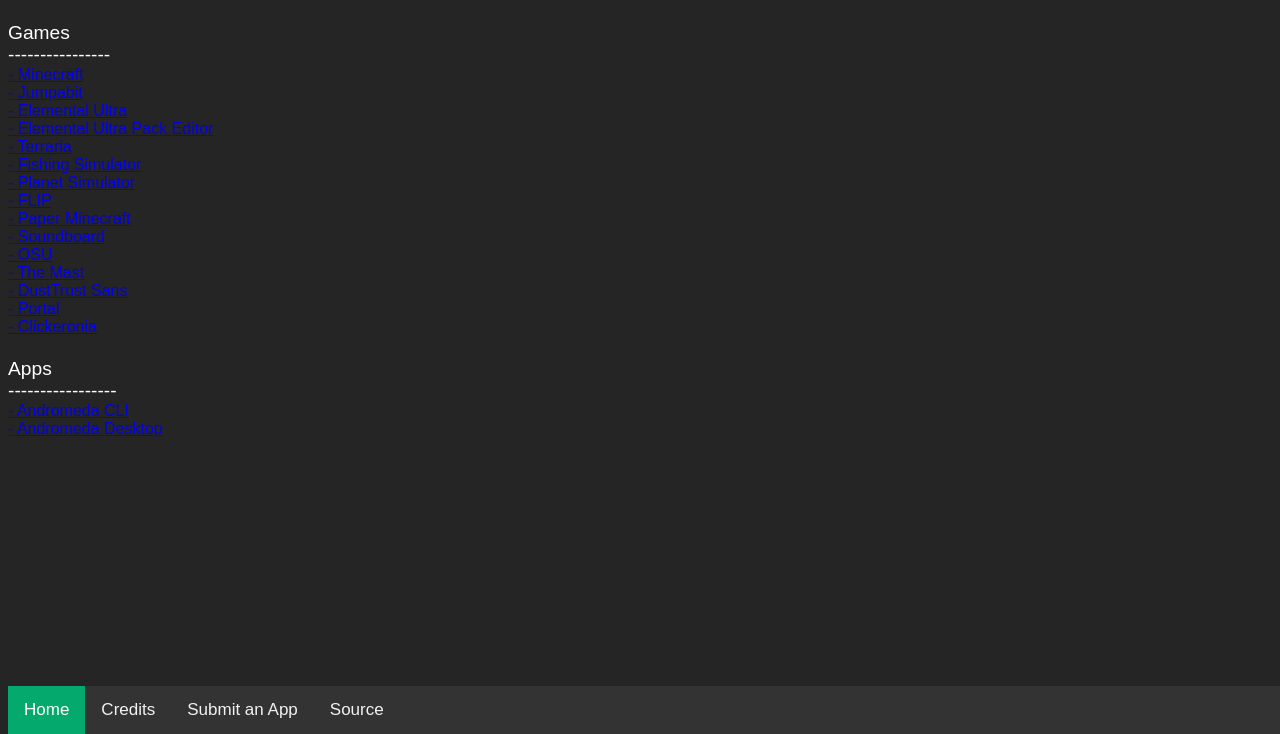
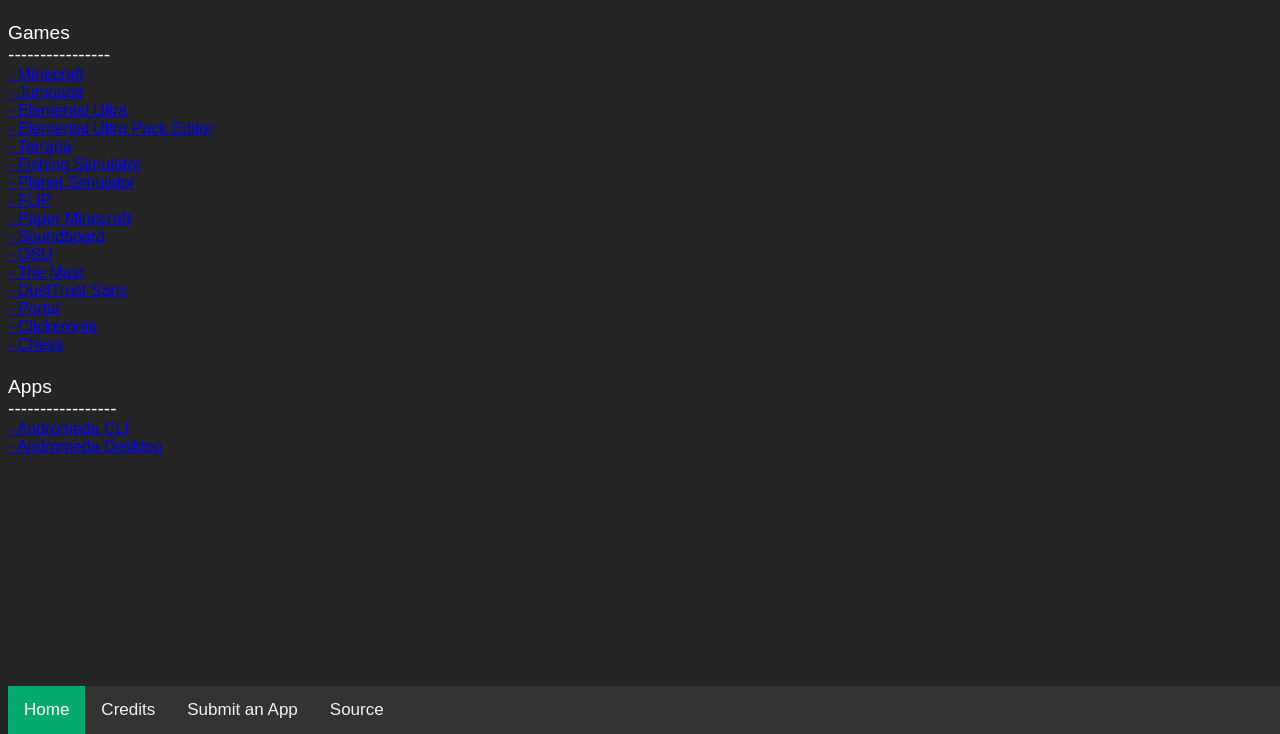
Before and after one commit to Eternal587/TheCloset, a plain HTML site: page index.html in a window 1280 px wide. Shown: the part 66-800 px from the top of the page. Drawn offline with Linux system fonts and the light colour scheme.

Commit message:
Update index.html

```diff
--- a/index.html
+++ b/index.html
@@ -31,6 +31,7 @@ Games <br>
             <a href="https://eternal587.github.io/TheCloset/Dusttrust Sans Fight phase2.html">- DustTrust Sans</a> <br>
             <a href="https://eternal587.github.io/TheCloset/Portal 3D_ Test Chamber 13 (Scratch edition).html">- Portal</a> <br>
             <a href="https://eternal587.github.io/TheCloset/Clickeronia.html">- Clickeronia</a> <br>
+            <a href="https://eternal587.github.io/TheCloset/Chess.html">- Chess</a> <br>
 <big>
 <br>
 Apps <br>
```
